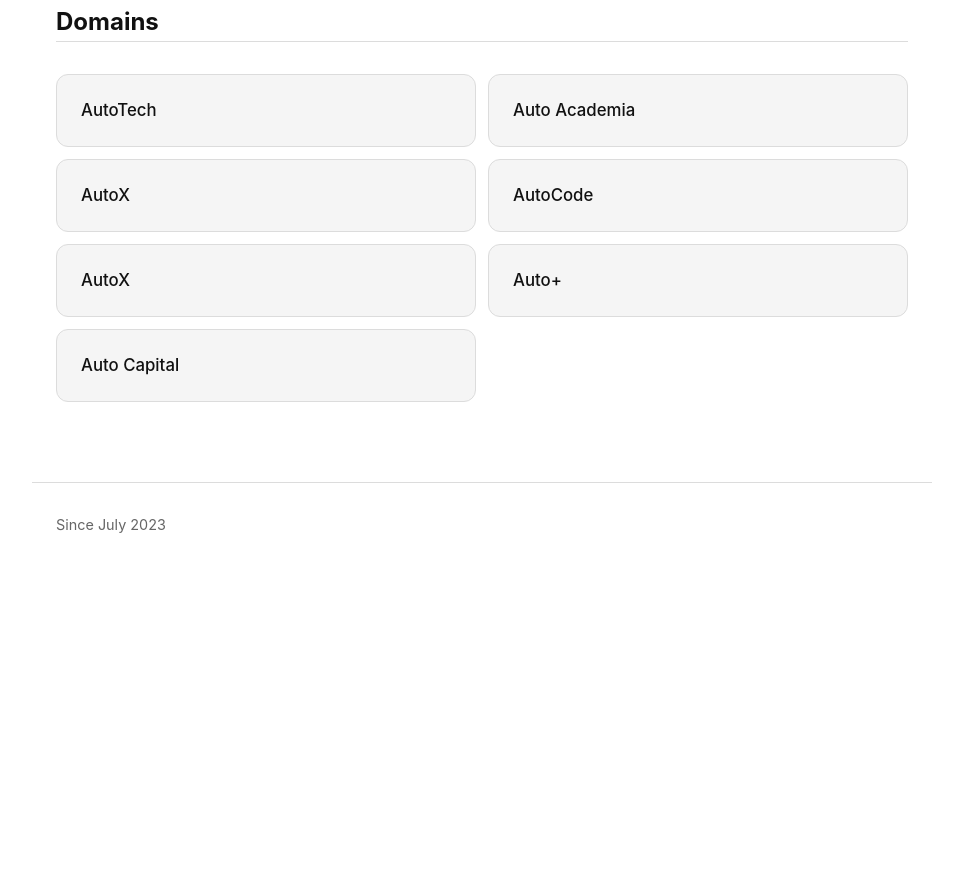
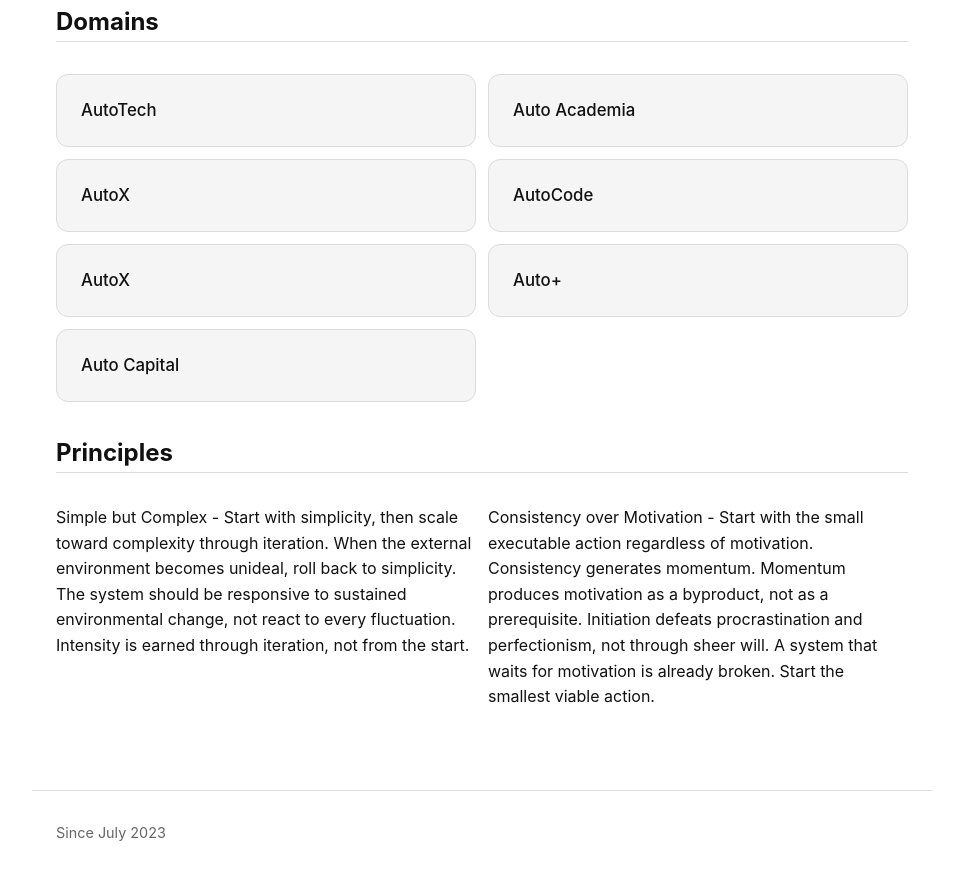
Before and after one commit to eehsnek/eehsnek.github.io, a plain HTML site: page index.html in a window 1280 px wide. Shown: the part 846-1730 px from the top of the page, without its empty margins (158-1121 px from the left). Before the commit the page ends 1422 px from the top, so only its background shows below. Drawn offline with Linux system fonts and the light colour scheme.

Commit message:
added the two principles

```diff
--- a/index.html
+++ b/index.html
@@ -76,6 +76,21 @@
                 </ul>
             </section>
         </article>
+        <article class="content">
+            <h2>Principles</h2>
+            <section>
+                <ul>
+                    <li>
+                        Simple but Complex -
+                        Start with simplicity, then scale toward complexity through iteration. When the external environment becomes unideal, roll back to simplicity. The system should be responsive to sustained environmental change, not react to every fluctuation. Intensity is earned through iteration, not from the start.
+                    </li>
+                    <li>
+                        Consistency over Motivation -
+                        Start with the small executable action regardless of motivation. Consistency generates momentum. Momentum produces motivation as a byproduct, not as a prerequisite. Initiation defeats procrastination and perfectionism, not through sheer will. A system that waits for motivation is already broken. Start the smallest viable action.
+                    </li>
+                </ul>
+            </section>
+        </article>
     </main>
     <footer>
         <p>Since July 2023</p>
```
